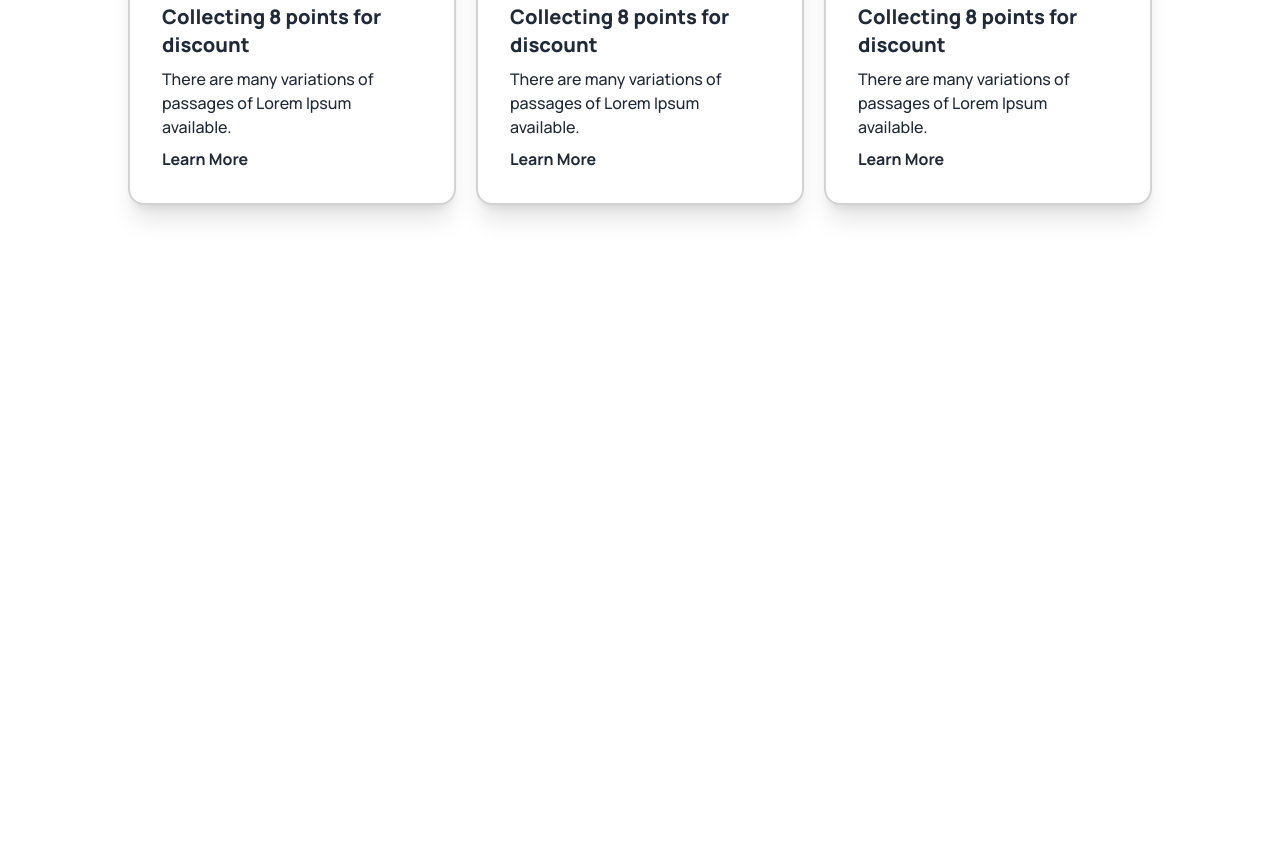
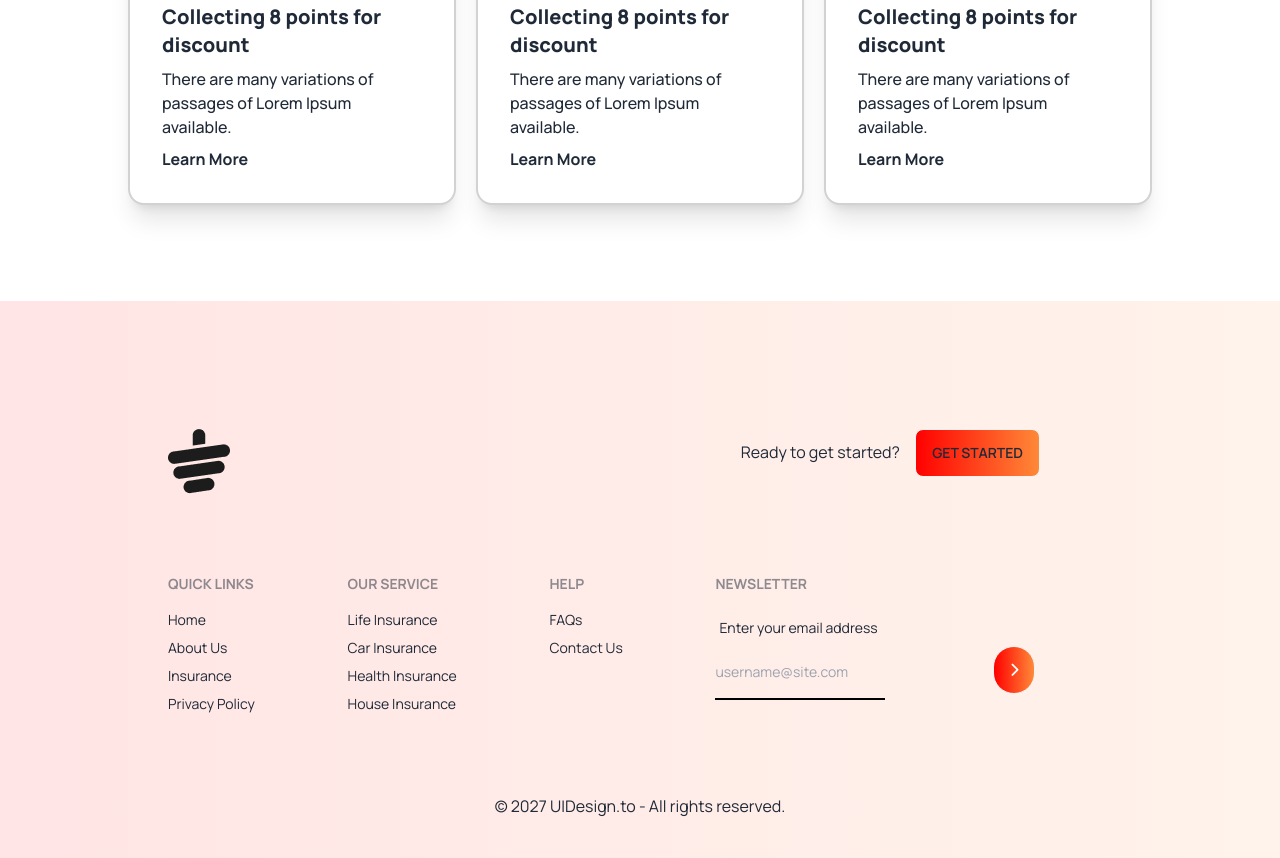
Before and after one commit to taufik-imam/tea-house-project, a plain HTML site: page index.html in a window 1280 px wide. Shown: the part 3254-4112 px from the top of the page. Before the commit the page ends 3555 px from the top, so only its background shows below. Drawn offline with nearby package versions, Linux system fonts and the light colour scheme.

Commit message:
added footer  section

```diff
--- a/index.html
+++ b/index.html
@@ -28,10 +28,9 @@
         }
     </script>
     <style>
-        .font-manrope{
+        .font-manrope {
             font-family: 'Manrope', sans-serif;
         }
-
     </style>
 </head>
 
@@ -54,8 +53,11 @@
                     <div>
                         <h1 class="text-7xl font-extrabold">It's good <br>
                             tea time at The Tea House</h1>
-                    <p class="text-lg py-6 font-medium">Tea and Botanical Solutions Supplier Give Optimum Satisfaction To Your Taste Buds.</p>
-                    <button class="btn bg-gradient-to-r from-[#F00]  to-[#FF8938] text-xl font-bold text-white">Explore More</button>
+                        <p class="text-lg py-6 font-medium">Tea and Botanical Solutions Supplier Give Optimum
+                            Satisfaction To Your Taste Buds.</p>
+                        <button
+                            class="btn bg-gradient-to-r from-[#F00]  to-[#FF8938] text-xl font-bold text-white">Explore
+                            More</button>
                     </div>
                 </div>
             </div>
@@ -67,7 +69,9 @@
         <section class="text-center">
             <div class=" mt-20 space-y-5">
                 <h1 class="text-4xl font-extrabold">Our Featured Products</h1>
-                <p class="text-base font-medium">There are many variations of passages of Lorem Ipsum available, but the majority have suffered alteration in some form, by injected humour, or randomised words which don't look even slightly believable. </p>
+                <p class="text-base font-medium">There are many variations of passages of Lorem Ipsum available, but the
+                    majority have suffered alteration in some form, by injected humour, or randomised words which don't
+                    look even slightly believable. </p>
             </div>
             <div class="grid grid-cols-1 md:grid-cols-2 lg:grid-cols-4 gap-5 mt-10">
                 <div class="card  bg-slate-100 shadow-xl">
@@ -128,22 +132,30 @@
                 </div>
                 <div class="space-y-5 flex-1">
                     <h3 class="text-4xl font-extrabold">Great Tea, Freshly Presented</h3>
-                    <p class="text-base font-medium">The meaning of gong cha is chanese is to provide the best tea to emperor from all possessions . It represents the highest quality and self expectation. Establishing in 2006, Gong cha had been deeply appreciated by its custoers  because of good words of mouth and unique customized service orginated from Taiwan.</p>
+                    <p class="text-base font-medium">The meaning of gong cha is chanese is to provide the best tea to
+                        emperor from all possessions . It represents the highest quality and self expectation.
+                        Establishing in 2006, Gong cha had been deeply appreciated by its custoers because of good words
+                        of mouth and unique customized service orginated from Taiwan.</p>
                     <h4 class="text-xl font-extrabold">Unique Taste</h4>
-                    <p class="text-base font-medium">A Unique and different style from other teapots gives a luxurious and minimalist impression</p>
+                    <p class="text-base font-medium">A Unique and different style from other teapots gives a luxurious
+                        and minimalist impression</p>
                     <h4 class="text-xl font-extrabold">Premium Quality</h4>
-                    <p class="text-base font-medium">Premium Quality that makes tea more elegant and more durable when you use it.</p>
+                    <p class="text-base font-medium">Premium Quality that makes tea more elegant and more durable when
+                        you use it.</p>
                 </div>
             </div>
 
         </section>
         <!-- super class section-->
         <section class="my-24">
-            <div class="rounded-xl bg-gradient-to-r from-[#FF8938] to-[#F00] px-10 py-24 flex flex-col lg:flex-row gap-10">
+            <div
+                class="rounded-xl bg-gradient-to-r from-[#FF8938] to-[#F00] px-10 py-24 flex flex-col lg:flex-row gap-10">
                 <div class="flex items-center pr-32">
                     <div class="text-white space-y-5">
                         <h2 class="text-5xl font-extrabold">Meet Our Super Clients</h2>
-                    <p class="text-base font-medium">There are many variations of passages of Lorem Ipsum available, but the majority have suffered alteration in some form, by injected humour, or randomised words which don't look even slightly believable. </p>
+                        <p class="text-base font-medium">There are many variations of passages of Lorem Ipsum available,
+                            but the majority have suffered alteration in some form, by injected humour, or randomised
+                            words which don't look even slightly believable. </p>
                         <button class="btn btn-active btn-primary">Show All</button>
                     </div>
                 </div>
@@ -151,8 +163,10 @@
                 <div class="relative">
                     <!--next-review-->
                     <div class=" opacity-50 p-10 rounded-lg bg-white space-y-5 relative mb-16 z-10">
-                        <img class="absolute -left-5 -top-5 border-4 border-white rounded-full bg-white" class="" src="./images/client.png" alt="">
-                        <p class="text-base font-medium">We are providing the best and suitable home insurance services for the people who are interested to treatment</p>
+                        <img class="absolute -left-5 -top-5 border-4 border-white rounded-full bg-white" class=""
+                            src="./images/client.png" alt="">
+                        <p class="text-base font-medium">We are providing the best and suitable home insurance services
+                            for the people who are interested to treatment</p>
                         <h4 class="text-base font-bold">Ilham Yuda</h4>
                         <p class="text-base font-medium">Businessman</p>
                         <div class="flex justify-end">
@@ -162,8 +176,10 @@
                     </div>
                     <!--current review-->
                     <div class="p-10 rounded-lg bg-white space-y-5 absolute top-44 lg:-left-32 lg:w-[433px] z-20">
-                        <img class="absolute -left-5 -top-5 border-4 border-white rounded-full bg-white" class="" src="./images/client.png" alt="">
-                        <p class="text-base font-medium">We are providing the best and suitable home insurance services for the people who are interested to treatment</p>
+                        <img class="absolute -left-5 -top-5 border-4 border-white rounded-full bg-white" class=""
+                            src="./images/client.png" alt="">
+                        <p class="text-base font-medium">We are providing the best and suitable home insurance services
+                            for the people who are interested to treatment</p>
                         <h4 class="text-base font-bold">Ilham Yuda</h4>
                         <p class="text-base font-medium">Businessman</p>
                         <div class="flex justify-end">
@@ -173,8 +189,10 @@
                     </div>
                     <!--next review-->
                     <div class=" opacity-50 p-10 rounded-lg bg-white space-y-5 relative mt-16 z-10">
-                        <img class="absolute -left-5 -top-5 border-4 border-white rounded-full bg-white" class="" src="./images/client.png" alt="">
-                        <p class="text-base font-medium">We are providing the best and suitable home insurance services for the people who are interested to treatment</p>
+                        <img class="absolute -left-5 -top-5 border-4 border-white rounded-full bg-white" class=""
+                            src="./images/client.png" alt="">
+                        <p class="text-base font-medium">We are providing the best and suitable home insurance services
+                            for the people who are interested to treatment</p>
                         <h4 class="text-base font-bold">Ilham Yuda</h4>
                         <p class="text-base font-medium">Businessman</p>
                         <div class="flex justify-end">
@@ -190,7 +208,9 @@
         <section class="my-24">
             <div class="text-center space-y-5">
                 <h3 class="text-4xl font-extrabold">News & Events</h3>
-                <p class="text-base font-medium">There are many variations of passages of Lorem Ipsum available, but the majority have suffered alteration in some form, by injected humour, or randomised words which don't look even slightly believable. </p>
+                <p class="text-base font-medium">There are many variations of passages of Lorem Ipsum available, but the
+                    majority have suffered alteration in some form, by injected humour, or randomised words which don't
+                    look even slightly believable. </p>
 
             </div>
             <!--Card-->
@@ -202,7 +222,8 @@
                         <h2 class="card-title font-extrabold text-xl">
                             Collecting 8 points for discount
                         </h2>
-                      <p class="text-base font-medium">There are many variations of passages of Lorem Ipsum available.</p>
+                        <p class="text-base font-medium">There are many variations of passages of Lorem Ipsum available.
+                        </p>
                         <h3 class="card-title text-base font-bold">Learn More</h3>
                     </div>
                 </div>
@@ -213,7 +234,8 @@
                         <h2 class="card-title font-extrabold text-xl">
                             Collecting 8 points for discount
                         </h2>
-                      <p class="text-base font-medium">There are many variations of passages of Lorem Ipsum available.</p>
+                        <p class="text-base font-medium">There are many variations of passages of Lorem Ipsum available.
+                        </p>
                         <h3 class="card-title text-base font-bold">Learn More</h3>
                     </div>
                 </div>
@@ -224,7 +246,8 @@
                         <h2 class="card-title font-extrabold text-xl">
                             Collecting 8 points for discount
                         </h2>
-                      <p class="text-base font-medium">There are many variations of passages of Lorem Ipsum available.</p>
+                        <p class="text-base font-medium">There are many variations of passages of Lorem Ipsum available.
+                        </p>
                         <h3 class="card-title text-base font-bold">Learn More</h3>
                     </div>
                 </div>
@@ -233,9 +256,54 @@
 
 
     </main>
-    <footer>
+    <footer class=" bg-gradient-to-r from-[#ff00001a] to-[#ff89381a]">
+        <div class="max-w-screen-lg mx-auto">
+            <div class="flex justify-between pt-32 p-10 pr-28 gap-5 lg:gap-0">
+                <img src="./images/cup.png" alt="">
+                <p class="space-x-3">
+                    <span>Ready to get started?</span>
+                    <button class="btn  bg-gradient-to-r from-[#F00] to-[#FF8938]">Get Started</button>
+                </p>
+            </div>
+          <div class="footer p-10  text-base-content">
+            <div>
+                <span class="footer-title">Quick Links</span>
+                <a class="link link-hover">Home</a>
+                <a class="link link-hover">About Us</a>
+                <a class="link link-hover">Insurance</a>
+                <a class="link link-hover">Privacy Policy</a>
+              </div>
+              <div>
+                <span class="footer-title">Our Service</span>
+                <a class="link link-hover">Life Insurance</a>
+                <a class="link link-hover">Car Insurance</a>
+                <a class="link link-hover">Health Insurance</a>
+                <a class="link link-hover">House Insurance</a>
+              </div>
+              <div>
+                <span class="footer-title">Help</span>
+                <a class="link link-hover">FAQs</a>
+                <a class="link link-hover">Contact Us</a>
+              </div>
+              <div>
+                <span class="footer-title">Newsletter</span>
+                <div class="form-control w-80">
+                  <label class="label">
+                    <span class="label-text">Enter your email address</span>
+                  </label>
+                  <div class="relative">
+                    <input type="text" placeholder="username@site.com" class=" border-b-2 border-black bg-transparent py-4" />
+                    <button class="btn text-white absolute top-0 right-0 rounded-full bg-gradient-to-r from-[#F00] to-[#FF8938]"><i class="fa-solid fa-chevron-right"></i></button>
+                  </div>
+                </div>
+              </div>
+          </div>
+          <div class="  p-10 text-center text-base-content">
+            <p>© 2027 UIDesign.to - All rights reserved.</p>
+          </div>
+        </div>
+      </footer>
 
-    </footer>
 
 </body>
 
```
Lines whose indentation alone changed are shown as unchanged.
